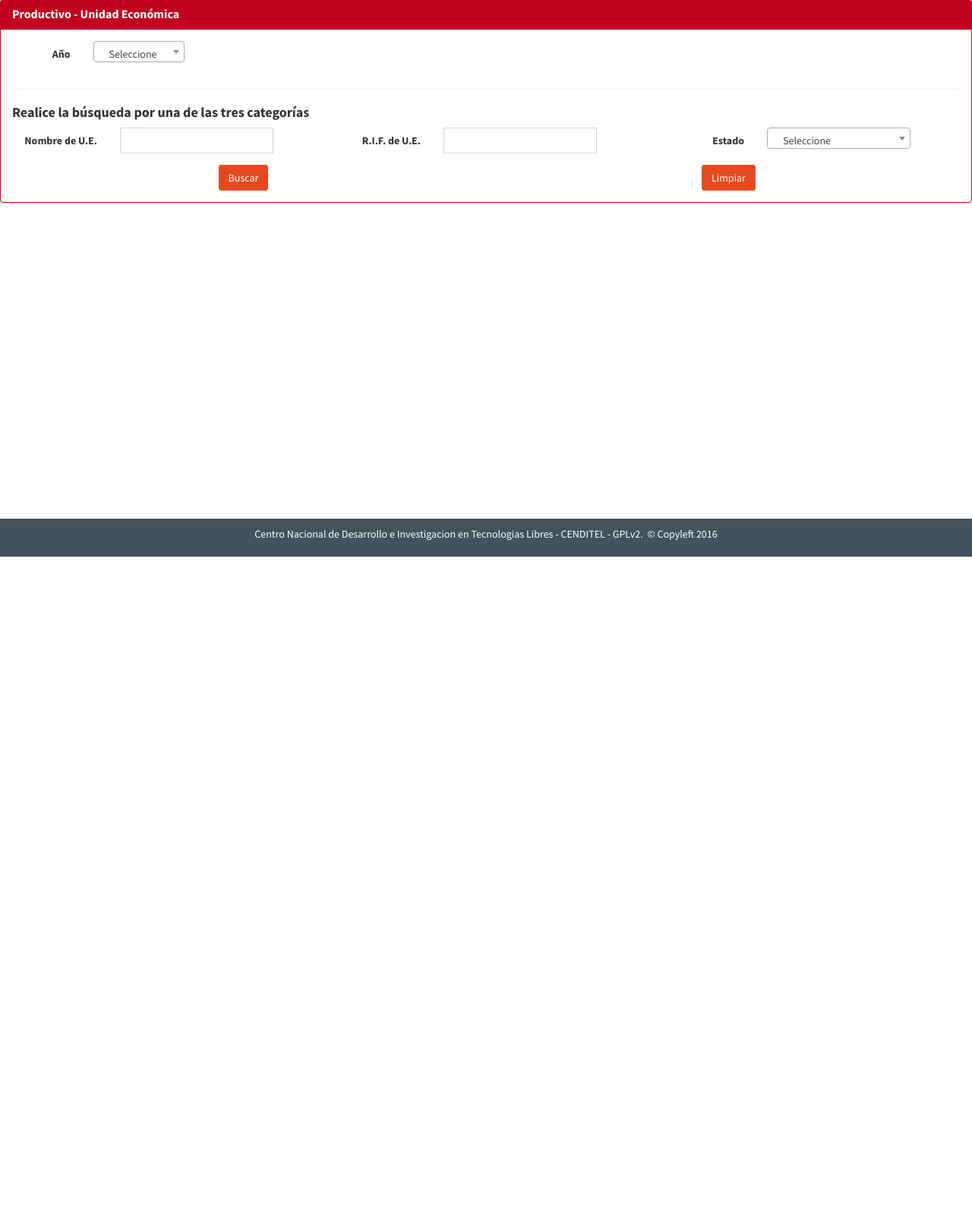
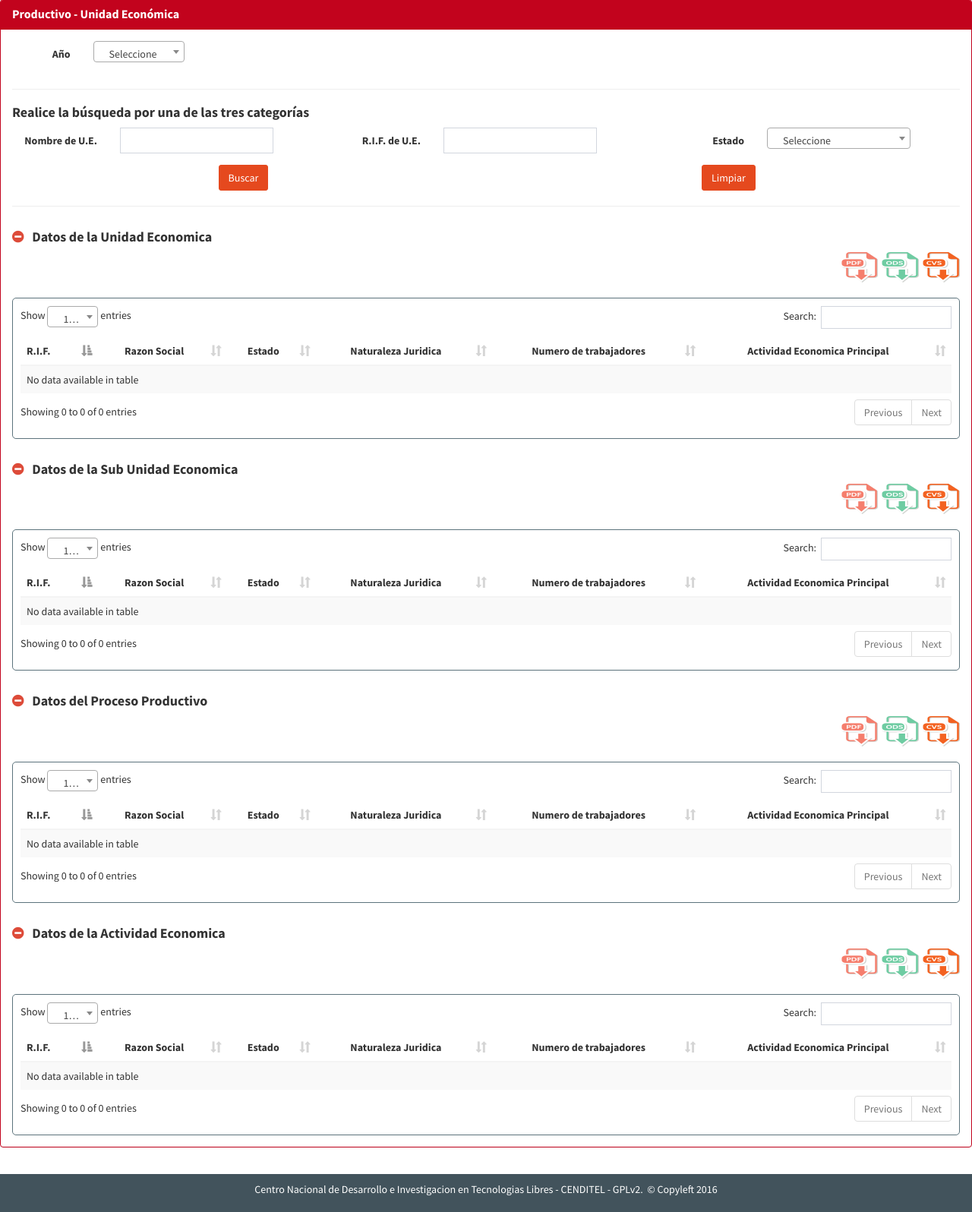
Before and after one commit to lbarrios1985/seiven-cenditel, a Django app: a page that uses productivo/templates/productivo.unidad.economica.html in a window 1280 px wide. Shown: the part 227-1823 px from the top of the page at 76% size. Before the commit the page ends 960 px from the top, so only its background shows below. Run offline with Django 3.2, Linux system fonts and the light colour scheme; the visitor is signed in with stand-in values (Sample User, id 1); data comes from the database, SQL or seed files in the repository; some libraries are stand-ins or nearby versions.

Commit message:
separación en plantillas por funcionalidad

```diff
--- /dev/null
+++ b/productivo/templates/productivo.ue.datos.consultados.html
@@ -0,0 +1,42 @@
+{% load i18n %}
+{% load static from staticfiles %}
+<div id="datos-consultados">
+    <hr>
+    <div class="row">
+        <div class="col-md-12 text-right">
+            <img src="{% static 'img/botones/descargar-pdf.png' %}" role="button" data-toggle="tooltip"
+                 alt="{% trans 'Descargar PDF' %}" title="{% trans 'Descargar PDF' %}"
+                 class="img-responsive inline">
+            <img src="{% static 'img/botones/descargar-ods.png' %}" role="button" data-toggle="tooltip"
+                 alt="{% trans 'Descargar ODS' %}" title="{% trans 'Descargar ODF' %}"
+                 class="img-responsive inline">
+            <img src="{% static 'img/botones/descargar-csv.png' %}" role="button" data-toggle="tooltip"
+                 alt="{% trans 'Descargar CSV' %}" title="{% trans 'Descargar CSV' %}"
+                 class="img-responsive inline">
+        </div>
+    </div>
+    <div class="row">
+        <div class="col-md-12">
+            <table class="table table-striped table-hover display dataTable responsive" width="100%" id="result-consult">
+                <thead>
+                    <tr>
+                        <th class="col-md-1">
+                            <input type="checkbox" id="check_all" role="button" data-toggle="tooltip"
+                                   title="{% trans 'Marque para seleccionar todos los registros' %}">
+                        </th>
+                        <th class="col-md-3">{% trans 'R.I.F.' %}</th>
+                        <th class="col-md-4">{% trans 'Nombre' %}</th>
+                        <th class="col-md-4">{% trans 'Razon Social' %}</th>
+                        <th class="col-md-4">{% trans 'Estado' %}</th>
+                    </tr>
+                </thead>
+                <tbody></tbody>
+            </table>
+        </div>
+    </div>
+    <div class="row separador-row">
+        <div class="col-md-12 text-right">
+            <button type="button" class="btn btn-warning">{% trans 'Siguiente' %}</button>
+        </div>
+    </div>
+</div>
--- /dev/null
+++ b/productivo/templates/productivo.ue.filtros.consulta.html
@@ -0,0 +1,47 @@
+{% load productivo_filtros %}
+{% load i18n %}
+<div id="filtros-consulta">
+    <hr>
+    <h4>{% trans 'Seleccione los elementos que desea consultar' %}</h4>
+    <div class="row">
+        <div class="col-md-6">
+            <h5>
+                <i class="fa fa-minus-circle icon-minus" role="button"
+                   onclick="show_hide_filters('unidad_economica', $(this))"></i>&#160;&#160;
+                {% trans 'Datos de la Unidad Economica' %}:
+            </h5>
+             {% filtros_produccion 'unidad_economica' %}
+        </div>
+        <div class="col-md-6">
+            <h5>
+                <i class="fa fa-minus-circle icon-minus" role="button"
+                   onclick="show_hide_filters('sub_unidad_economica', $(this))"></i>&#160;&#160;
+                {% trans 'Datos de la Sub Unidad Economica' %}:
+            </h5>
+            {% filtros_produccion 'sub_unidad_economica' %}
+        </div>
+    </div>
+    <div class="row separador-row">
+        <div class="col-md-6">
+            <h5>
+                <i class="fa fa-minus-circle icon-minus" role="button"
+                   onclick="show_hide_filters('proceso_productivo', $(this))"></i>&#160;&#160;
+                {% trans 'Datos del proceso productivo' %}:
+            </h5>
+             {% filtros_produccion 'proceso_productivo' %}
+        </div>
+        <div class="col-md-6">
+            <h5>
+                <i class="fa fa-minus-circle icon-minus" role="button"
+                   onclick="show_hide_filters('actividad_economica', $(this))"></i>&#160;&#160;
+                {% trans 'Datos de la actividad economica' %}:
+            </h5>
+            {% filtros_produccion 'actividad_economica' %}
+        </div>
+    </div>
+    <div class="row separador-row">
+        <div class="col-md-12 text-right">
+            <button type="button" class="btn btn-warning">{% trans 'Consultar' %}</button>
+        </div>
+    </div>
+</div>
--- /dev/null
+++ b/productivo/templates/productivo.ue.resultado.filtros.html
@@ -0,0 +1,169 @@
+{% load i18n %}
+{% load static from staticfiles %}
+<div id="resultado-filtros">
+    <hr>
+    <div class="row">
+        <div class="col-md-12">
+            <h4>
+                <i class="fa fa-minus-circle icon-minus" role="button"
+                   onclick="show_hide_filters('result_unidad_economica', $(this))"></i>&#160;&#160;
+                {% trans 'Datos de la Unidad Economica' %}
+            </h4>
+            <div id="opciones-result_unidad_economica">
+                <div class="row">
+                    <div class="col-md-12 text-right">
+                        <img src="{% static 'img/botones/descargar-pdf.png' %}" role="button" data-toggle="tooltip"
+                             alt="{% trans 'Descargar PDF' %}" title="{% trans 'Descargar PDF' %}"
+                             class="img-responsive inline">
+                        <img src="{% static 'img/botones/descargar-ods.png' %}" role="button" data-toggle="tooltip"
+                             alt="{% trans 'Descargar ODS' %}" title="{% trans 'Descargar ODF' %}"
+                             class="img-responsive inline">
+                        <img src="{% static 'img/botones/descargar-csv.png' %}" role="button" data-toggle="tooltip"
+                             alt="{% trans 'Descargar CSV' %}" title="{% trans 'Descargar CSV' %}"
+                             class="img-responsive inline">
+                    </div>
+                </div>
+                <div class="row">
+                    <div class="col-md-12">
+                        <table class="table table-striped table-hover display dataTable responsive" width="100%" id="result-consult">
+                            <thead>
+                                <tr>
+                                    <th>{% trans 'R.I.F.' %}</th>
+                                    <th>{% trans 'Razon Social' %}</th>
+                                    <th>{% trans 'Estado' %}</th>
+                                    <th>{% trans 'Naturaleza Juridica' %}</th>
+                                    <th>{% trans 'Numero de trabajadores' %}</th>
+                                    <th>{% trans 'Actividad Economica Principal' %}</th>
+                                </tr>
+                            </thead>
+                            <tbody></tbody>
+                        </table>
+                    </div>
+                </div>
+            </div>
+        </div>
+    </div>
+    <div class="row separador-row">
+        <div class="col-md-12">
+            <h4>
+                <i class="fa fa-minus-circle icon-minus" role="button"
+                   onclick="show_hide_filters('result_sub_unidad_economica', $(this))"></i>&#160;&#160;
+                {% trans 'Datos de la Sub Unidad Economica' %}
+            </h4>
+            <div id="opciones-result_sub_unidad_economica">
+                <div class="row">
+                    <div class="col-md-12 text-right">
+                        <img src="{% static 'img/botones/descargar-pdf.png' %}" role="button" data-toggle="tooltip"
+                             alt="{% trans 'Descargar PDF' %}" title="{% trans 'Descargar PDF' %}"
+                             class="img-responsive inline">
+                        <img src="{% static 'img/botones/descargar-ods.png' %}" role="button" data-toggle="tooltip"
+                             alt="{% trans 'Descargar ODS' %}" title="{% trans 'Descargar ODF' %}"
+                             class="img-responsive inline">
+                        <img src="{% static 'img/botones/descargar-csv.png' %}" role="button" data-toggle="tooltip"
+                             alt="{% trans 'Descargar CSV' %}" title="{% trans 'Descargar CSV' %}"
+                             class="img-responsive inline">
+                    </div>
+                </div>
+                <div class="row">
+                    <div class="col-md-12">
+                        <table class="table table-striped table-hover display dataTable responsive" width="100%" id="result-consult">
+                            <thead>
+                                <tr>
+                                    <th>{% trans 'R.I.F.' %}</th>
+                                    <th>{% trans 'Razon Social' %}</th>
+                                    <th>{% trans 'Estado' %}</th>
+                                    <th>{% trans 'Naturaleza Juridica' %}</th>
+                                    <th>{% trans 'Numero de trabajadores' %}</th>
+                                    <th>{% trans 'Actividad Economica Principal' %}</th>
+                                </tr>
+                            </thead>
+                            <tbody></tbody>
+                        </table>
+                    </div>
+                </div>
+            </div>
+        </div>
+    </div>
+    <div class="row separador-row">
+        <div class="col-md-12">
+            <h4>
+                <i class="fa fa-minus-circle icon-minus" role="button"
+                   onclick="show_hide_filters('result_proceso_productivo', $(this))"></i>&#160;&#160;
+                {% trans 'Datos del Proceso Productivo' %}
+            </h4>
+            <div id="opciones-result_proceso_productivo">
+                <div class="row">
+                    <div class="col-md-12 text-right">
+                        <img src="{% static 'img/botones/descargar-pdf.png' %}" role="button" data-toggle="tooltip"
+                             alt="{% trans 'Descargar PDF' %}" title="{% trans 'Descargar PDF' %}"
+                             class="img-responsive inline">
+                        <img src="{% static 'img/botones/descargar-ods.png' %}" role="button" data-toggle="tooltip"
+                             alt="{% trans 'Descargar ODS' %}" title="{% trans 'Descargar ODF' %}"
+                             class="img-responsive inline">
+                        <img src="{% static 'img/botones/descargar-csv.png' %}" role="button" data-toggle="tooltip"
+                             alt="{% trans 'Descargar CSV' %}" title="{% trans 'Descargar CSV' %}"
+                             class="img-responsive inline">
+                    </div>
+                </div>
+                <div class="row">
+                    <div class="col-md-12">
+                        <table class="table table-striped table-hover display dataTable responsive" width="100%" id="result-consult">
+                            <thead>
+                                <tr>
+                                    <th>{% trans 'R.I.F.' %}</th>
+                                    <th>{% trans 'Razon Social' %}</th>
+                                    <th>{% trans 'Estado' %}</th>
+                                    <th>{% trans 'Naturaleza Juridica' %}</th>
+                                    <th>{% trans 'Numero de trabajadores' %}</th>
+                                    <th>{% trans 'Actividad Economica Principal' %}</th>
+                                </tr>
+                            </thead>
+                            <tbody></tbody>
+                        </table>
+                    </div>
+                </div>
+            </div>
+        </div>
+    </div>
+    <div class="row separador-row">
+        <div class="col-md-12">
+            <h4>
+                <i class="fa fa-minus-circle icon-minus" role="button"
+                   onclick="show_hide_filters('result_actividad_economica', $(this))"></i>&#160;&#160;
+                {% trans 'Datos de la Actividad Economica' %}
+            </h4>
+            <div id="opciones-result_actividad_economica">
+                <div class="row">
+                    <div class="col-md-12 text-right">
+                        <img src="{% static 'img/botones/descargar-pdf.png' %}" role="button" data-toggle="tooltip"
+                             alt="{% trans 'Descargar PDF' %}" title="{% trans 'Descargar PDF' %}"
+                             class="img-responsive inline">
+                        <img src="{% static 'img/botones/descargar-ods.png' %}" role="button" data-toggle="tooltip"
+                             alt="{% trans 'Descargar ODS' %}" title="{% trans 'Descargar ODF' %}"
+                             class="img-responsive inline">
+                        <img src="{% static 'img/botones/descargar-csv.png' %}" role="button" data-toggle="tooltip"
+                             alt="{% trans 'Descargar CSV' %}" title="{% trans 'Descargar CSV' %}"
+                             class="img-responsive inline">
+                    </div>
+                </div>
+                <div class="row">
+                    <div class="col-md-12">
+                        <table class="table table-striped table-hover display dataTable responsive" width="100%" id="result-consult">
+                            <thead>
+                                <tr>
+                                    <th>{% trans 'R.I.F.' %}</th>
+                                    <th>{% trans 'Razon Social' %}</th>
+                                    <th>{% trans 'Estado' %}</th>
+                                    <th>{% trans 'Naturaleza Juridica' %}</th>
+                                    <th>{% trans 'Numero de trabajadores' %}</th>
+                                    <th>{% trans 'Actividad Economica Principal' %}</th>
+                                </tr>
+                            </thead>
+                            <tbody></tbody>
+                        </table>
+                    </div>
+                </div>
+            </div>
+        </div>
+    </div>
+</div>
--- a/productivo/templates/productivo.unidad.economica.html
+++ b/productivo/templates/productivo.unidad.economica.html
@@ -81,89 +81,10 @@
                         <button type="reset" class="btn btn-warning">{% trans 'Limpiar' %}</button>
                     </div>
                 </div>
-                <div id="datos-consultados">
-                    <hr>
-                    <div class="row">
-                        <div class="col-md-12 text-right">
-                            <img src="{% static 'img/botones/descargar-pdf.png' %}" role="button" data-toggle="tooltip"
-                                 alt="{% trans 'Descargar PDF' %}" title="{% trans 'Descargar PDF' %}"
-                                 class="img-responsive inline">
-                            <img src="{% static 'img/botones/descargar-ods.png' %}" role="button" data-toggle="tooltip"
-                                 alt="{% trans 'Descargar ODS' %}" title="{% trans 'Descargar ODF' %}"
-                                 class="img-responsive inline">
-                            <img src="{% static 'img/botones/descargar-csv.png' %}" role="button" data-toggle="tooltip"
-                                 alt="{% trans 'Descargar CSV' %}" title="{% trans 'Descargar CSV' %}"
-                                 class="img-responsive inline">
-                        </div>
-                    </div>
-                    <div class="row">
-                        <div class="col-md-12">
-                            <table class="table table-striped table-hover display dataTable responsive" width="100%" id="result-consult">
-                                <thead>
-                                    <tr>
-                                        <th class="col-md-1">
-                                            <input type="checkbox" id="check_all" role="button" data-toggle="tooltip"
-                                                   title="{% trans 'Marque para seleccionar todos los registros' %}">
-                                        </th>
-                                        <th class="col-md-3">{% trans 'R.I.F.' %}</th>
-                                        <th class="col-md-4">{% trans 'Nombre' %}</th>
-                                        <th class="col-md-4">{% trans 'Razon Social' %}</th>
-                                        <th class="col-md-4">{% trans 'Estado' %}</th>
-                                    </tr>
-                                </thead>
-                                <tbody></tbody>
-                            </table>
-                        </div>
-                    </div>
-                    <div class="row separador-row">
-                        <div class="col-md-12 text-right">
-                            <button type="button" class="btn btn-warning">{% trans 'Siguiente' %}</button>
-                        </div>
-                    </div>
-                </div>
-                <div id="filtros-consulta">
-                    <hr>
-                    <h4>{% trans 'Seleccione los elementos que desea consultar' %}</h4>
-                    <form action="" class="form form-horizontal" method="post" autocomplete="off">
-                        <div class="row">
-                            <div class="col-md-6">
-                                <h5>
-                                    <i class="fa fa-minus-circle icon-minus" role="button"
-                                       onclick="show_hide_filters('unidad_economica', $(this))"></i>&#160;&#160;
-                                    {% trans 'Datos de la Unidad Economica' %}:
-                                </h5>
-                                 {% filtros_produccion 'unidad_economica' %}
-                            </div>
-                            <div class="col-md-6">
-                                <h5>
-                                    <i class="fa fa-minus-circle icon-minus" role="button"
-                                       onclick="show_hide_filters('sub_unidad_economica', $(this))"></i>&#160;&#160;
-                                    {% trans 'Datos de la Sub Unidad Economica' %}:
-                                </h5>
-                                {% filtros_produccion 'sub_unidad_economica' %}
-                            </div>
-                        </div>
-                        <div class="row separador-row">
-                            <div class="col-md-6">
-                                <h5>
-                                    <i class="fa fa-minus-circle icon-minus" role="button"
-                                       onclick="show_hide_filters('proceso_productivo', $(this))"></i>&#160;&#160;
-                                    {% trans 'Datos del proceso productivo' %}:
-                                </h5>
-                                 {% filtros_produccion 'proceso_productivo' %}
-                            </div>
-                            <div class="col-md-6">
-                                <h5>
-                                    <i class="fa fa-minus-circle icon-minus" role="button"
-                                       onclick="show_hide_filters('actividad_economica', $(this))"></i>&#160;&#160;
-                                    {% trans 'Datos de la actividad economica' %}:
-                                </h5>
-                                {% filtros_produccion 'actividad_economica' %}
-                            </div>
-                        </div>
-                    </form>
-                </div>
             </form>
+            {% include 'productivo.ue.datos.consultados.html' %}
+            {% include 'productivo.ue.filtros.consulta.html' %}
+            {% include 'productivo.ue.resultado.filtros.html' %}
         </div>
     </div>
 {% endblock %}
```
